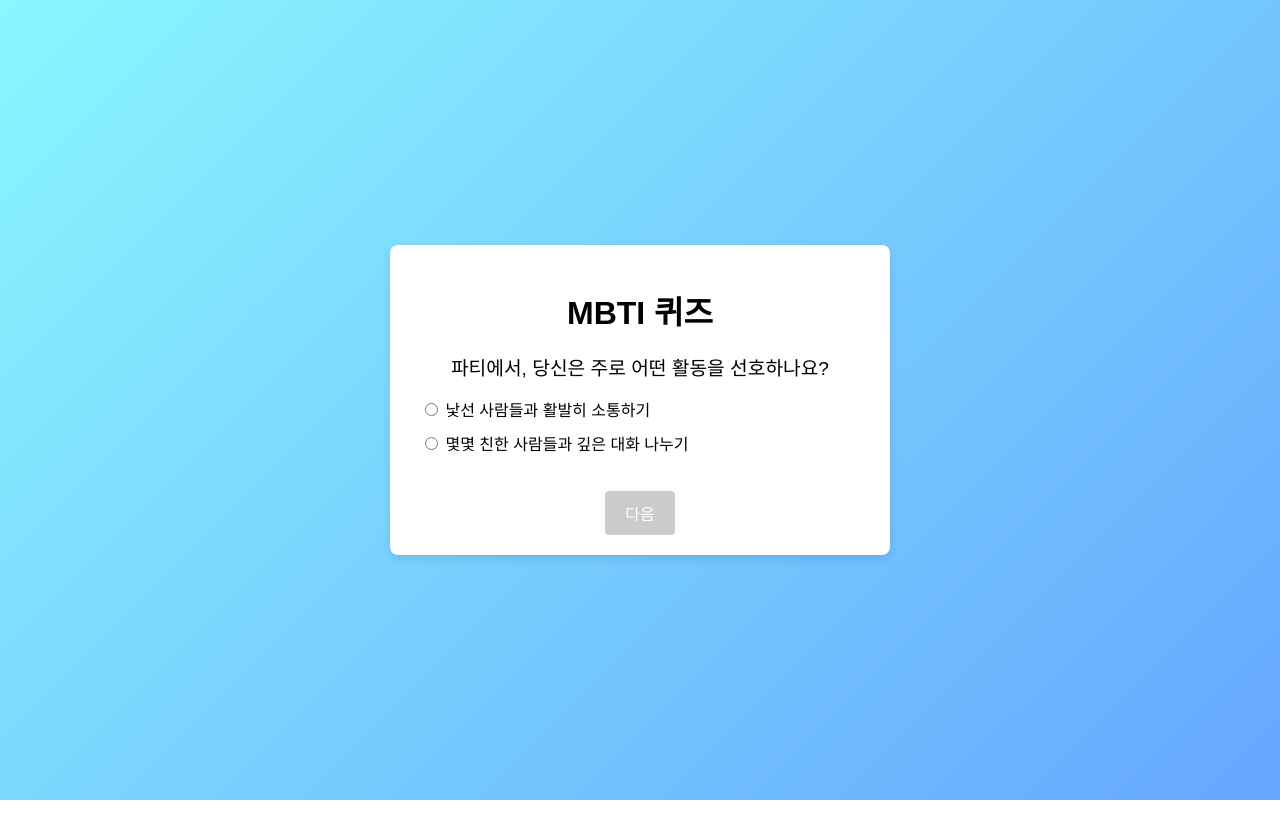
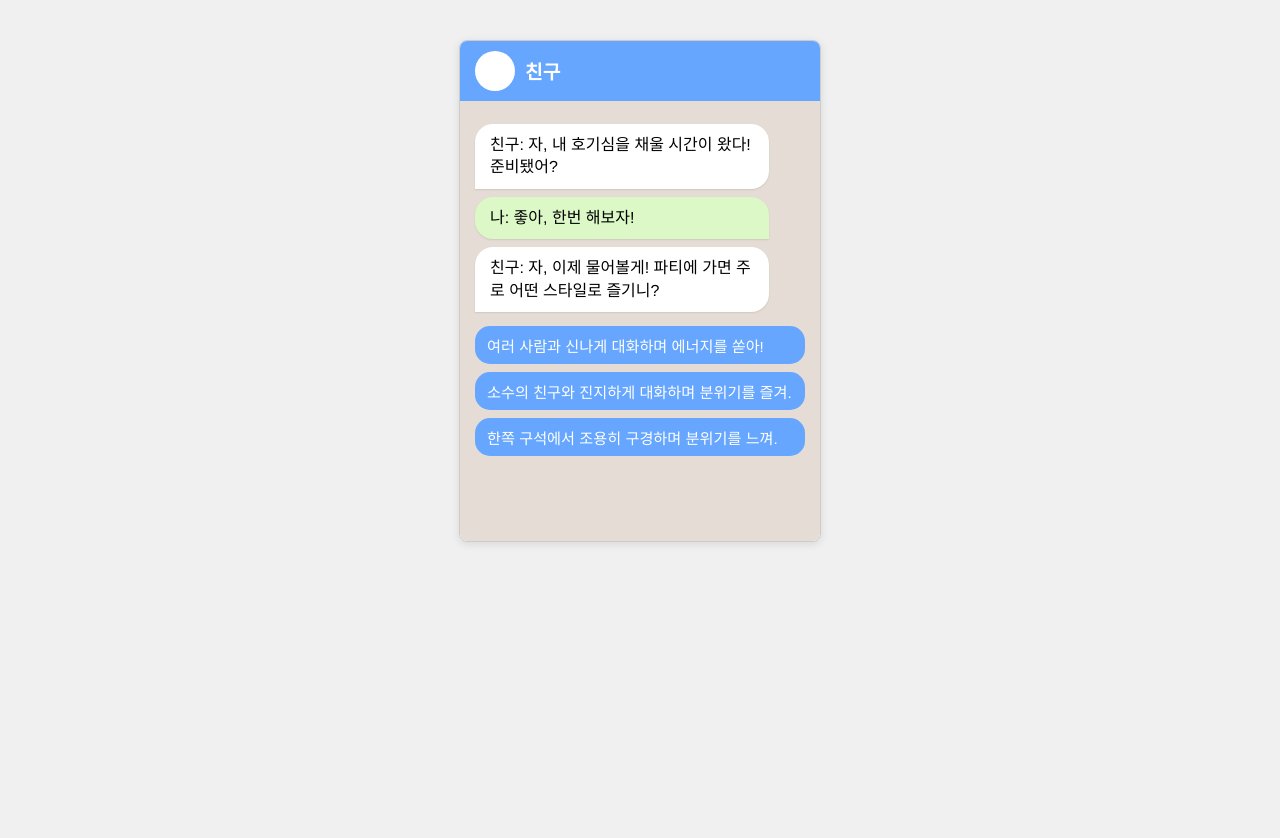
Before and after one commit to Dal0328/dajeong.github.io, a plain HTML site: page index.html in a window 1280 px wide. Both pictures are taken after a click on the button "퀴즈 시작하기". Before the commit the page ends 800 px from the top, so only its background shows below. Drawn offline with Linux system fonts and the light colour scheme.

Commit message:
Add files via upload

```diff
--- a/index.html
+++ b/index.html
@@ -8,9 +8,25 @@
 </head>
 <body>
 <div class="container">
-    <h1>MBTI 퀴즈</h1>
-    <div id="quiz-container">
+    <!-- 시작 페이지 (클린 UI) -->
+    <div id="start-page" class="start-page">
+        <h1>MBTI 퀴즈</h1>
         <button id="start-btn">퀴즈 시작하기</button>
+    </div>
+    <!-- 채팅 페이지 (상황극 형식) -->
+    <div id="chat-page" class="chat-page" style="display: none;">
+        <div class="header">
+            <div class="profile-icon"></div>
+            <div class="title">친구</div>
+        </div>
+        <div class="chat-container" id="chat-container">
+            <!-- 대화 내용이 표시됩니다. -->
+        </div>
+    </div>
+    <!-- 결과 페이지 (클린 UI) -->
+    <div id="result-page" class="result-page" style="display: none;">
+        <h2 id="result-text"></h2>
+        <button id="restart-btn">다시 시작하기</button>
     </div>
 </div>
 <script src="script.js"></script>
--- a/script.js
+++ b/script.js
@@ -1,171 +1,208 @@
-// 질문 배열 정의 (각 질문은 두 가지 선택지를 가집니다)
-// 각 질문은 MBTI의 네 가지 차원(E/I, S/N, T/F, J/P) 중 하나에 해당합니다.
+// MBTI 퀴즈 질문 배열 (각 질문은 한 차원에 해당하며, 세 가지 선택지가 주어집니다)
+// 각 질문에서 option 1과 2는 기본 선택, option 3은 "둘 다" 혹은 "상황에 따라"의 느낌을 줍니다.
 const questions = [
     {
-        question: "파티에서, 당신은 주로 어떤 활동을 선호하나요?",
+        question: "파티에 가면 주로 어떤 스타일로 즐기니?",
         options: [
-            { text: "낯선 사람들과 활발히 소통하기", letter: "E" },
-            { text: "몇몇 친한 사람들과 깊은 대화 나누기", letter: "I" }
+            { text: "여러 사람과 신나게 대화하며 에너지를 쏟아!", letter: "E" },
+            { text: "소수의 친구와 진지하게 대화하며 분위기를 즐겨.", letter: "I" },
+            { text: "한쪽 구석에서 조용히 구경하며 분위기를 느껴.", letter: "I" }
         ]
     },
     {
-        question: "현재의 세부사항에 집중하나요, 아니면 미래의 가능성에 주목하나요?",
+        question: "새로운 정보를 접할 때 어떤 방식이 더 끌려?",
         options: [
-            { text: "현재의 세부사항", letter: "S" },
-            { text: "미래의 가능성", letter: "N" }
+            { text: "구체적인 사실과 디테일에 빠져들어.", letter: "S" },
+            { text: "아이디어와 가능성에 흥분해.", letter: "N" },
+            { text: "상황에 따라 다르지만 보통은 사실적인 걸 선호해.", letter: "S" }
         ]
     },
     {
-        question: "결정을 내릴 때 주로 무엇에 의존하나요?",
+        question: "결정을 내릴 때 네 기준은 뭐야?",
         options: [
-            { text: "논리와 객관적 기준", letter: "T" },
-            { text: "개인적 감정과 가치관", letter: "F" }
+            { text: "논리와 객관적 분석, 그게 다야.", letter: "T" },
+            { text: "감정과 직감이 내 선택을 이끌어.", letter: "F" },
+            { text: "둘 다 쓰지만, 결국은 이성이 승리해.", letter: "T" }
         ]
     },
     {
-        question: "일정을 짤 때, 당신은 어떤 방식을 선호하나요?",
+        question: "일정을 계획할 때 어떤 방식을 선호해?",
         options: [
-            { text: "미리 계획을 세워 철저히 따르기", letter: "J" },
-            { text: "즉흥적으로 유동적으로 행동하기", letter: "P" }
+            { text: "체계적이고 미리 계획하는 게 편해.", letter: "J" },
+            { text: "즉흥적으로 그때그때 결정하는 게 재밌어.", letter: "P" },
+            { text: "계획도 좋지만, 유연함도 필요하지.", letter: "J" }
         ]
     },
     {
-        question: "에너지를 얻을 때, 당신은 무엇에 의존하나요?",
+        question: "친구들과 만날 때 어떤 스타일이 더 끌려?",
         options: [
-            { text: "다양한 사람들과의 만남", letter: "E" },
-            { text: "혼자만의 시간", letter: "I" }
+            { text: "새로운 사람들과 만나며 에너지 충전!", letter: "E" },
+            { text: "익숙한 친구들과 편안하게 수다 떨어.", letter: "I" },
+            { text: "때론 혼자만의 시간도 즐겨.", letter: "I" }
         ]
     },
     {
-        question: "당신은 보통 무엇을 신뢰하나요?",
+        question: "정보를 기억할 때 어떤 방식이 더 편해?",
         options: [
-            { text: "과거의 경험", letter: "S" },
-            { text: "직감과 느낌", letter: "N" }
+            { text: "실제 경험과 구체적인 기억에 의존해.", letter: "S" },
+            { text: "아이디어와 상상력이 내 머릿속을 채워.", letter: "N" },
+            { text: "경험도 중요하고 상상도 자극적이야.", letter: "S" }
         ]
     },
     {
-        question: "토론 중, 당신은 주로 어떤 전략을 사용하나요?",
+        question: "토론할 때 의견을 표현하는 스타일은?",
         options: [
-            { text: "논리적 근거 제시", letter: "T" },
-            { text: "감정의 영향 고려", letter: "F" }
+            { text: "논리와 근거로 상대를 설득해.", letter: "T" },
+            { text: "감성과 공감으로 대화를 이끌어.", letter: "F" },
+            { text: "상황에 따라 논리와 감성을 조합해.", letter: "T" }
         ]
     },
     {
-        question: "프로젝트를 진행할 때, 당신은 어떻게 계획하나요?",
+        question: "프로젝트 진행 시 어떤 스타일이 맞아?",
         options: [
-            { text: "구체적인 계획 수립", letter: "J" },
-            { text: "상황에 맞춰 즉흥적으로 진행", letter: "P" }
-        ]
-    },
-    {
-        question: "사회적 상황에서, 당신은 무엇을 더 즐기나요?",
-        options: [
-            { text: "새로운 사람들과의 만남", letter: "E" },
-            { text: "친숙한 사람들과의 대화", letter: "I" }
-        ]
-    },
-    {
-        question: "정보를 다룰 때, 당신은 주로 어떤 접근을 선호하나요?",
-        options: [
-            { text: "구체적인 사실에 집중", letter: "S" },
-            { text: "추상적 이론에 몰두", letter: "N" }
-        ]
-    },
-    {
-        question: "피드백을 줄 때, 당신은 보통 어떻게 표현하나요?",
-        options: [
-            { text: "직설적으로 표현", letter: "T" },
-            { text: "상대방의 감정을 배려", letter: "F" }
-        ]
-    },
-    {
-        question: "일정 관리에 대해, 당신은 어느 쪽에 더 익숙한가요?",
-        options: [
-            { text: "철저한 계획과 조직", letter: "J" },
-            { text: "유연한 대처와 변화", letter: "P" }
+            { text: "미리 계획을 세워 체계적으로 움직여.", letter: "J" },
+            { text: "상황에 따라 유연하게 대처해.", letter: "P" },
+            { text: "일단 시작해보고 그때그때 조절해.", letter: "P" }
         ]
     }
 ];
 
 let currentQuestion = 0;
-// 각 MBTI 차원의 점수를 저장합니다.
 const scores = { E: 0, I: 0, S: 0, N: 0, T: 0, F: 0, J: 0, P: 0 };
 
-const quizContainer = document.getElementById('quiz-container');
+// DOM 요소 가져오기
+const startPage = document.getElementById('start-page');
+const chatPage = document.getElementById('chat-page');
+const resultPage = document.getElementById('result-page');
+const chatContainer = document.getElementById('chat-container');
 const startBtn = document.getElementById('start-btn');
+const restartBtn = document.getElementById('restart-btn');
 
-startBtn.addEventListener('click', startQuiz);
-
-function startQuiz() {
-    // 시작 버튼을 숨기고 첫 번째 질문을 보여줍시다.
-    startBtn.style.display = 'none';
-    showQuestion();
+// 채팅창 초기화 (이전 내용 제거)
+function clearChat() {
+    chatContainer.innerHTML = '';
 }
 
-function showQuestion() {
-    quizContainer.innerHTML = '';
-    // 아직 질문이 남아있다면 현재 질문을 표시합니다.
-    if (currentQuestion < questions.length) {
-        const q = questions[currentQuestion];
+// 채팅 말풍선 추가 (타입: 'system' 또는 'user')
+// animation 효과는 CSS @keyframes fadeIn으로 처리됨
+function addMessage(text, type) {
+    const messageEl = document.createElement('div');
+    messageEl.classList.add('message', type);
+    messageEl.textContent = text;
+    chatContainer.appendChild(messageEl);
+    chatContainer.scrollTop = chatContainer.scrollHeight;
+}
 
-        const questionEl = document.createElement('div');
-        questionEl.className = 'question';
-        questionEl.textContent = q.question;
-        quizContainer.appendChild(questionEl);
+// 각 질문마다 2~3번의 대화 흐름(상황극)을 랜덤하게 구성합니다.
+function showQuestionConversation() {
+    clearChat();
+    const q = questions[currentQuestion];
 
-        const optionsList = document.createElement('ul');
-        optionsList.className = 'options';
+    // 첫 질문은 고정되지 않고 랜덤한 인삿말을 사용합니다.
+    const firstFriendMsgs = [
+        "친구: 야, 오늘 너의 성향을 한번 파헤쳐보자고!",
+        "친구: 헐, 너도 이런 성격이었어? 한번 물어볼게!",
+        "친구: 자, 내 호기심을 채울 시간이 왔다! 준비됐어?"
+    ];
+    const firstUserMsgs = [
+        "나: 뭐야, 갑자기 왜 이래?",
+        "나: 좋아, 한번 해보자!",
+        "나: 나도 궁금한데? 시작해!"
+    ];
 
-        q.options.forEach(option => {
-            const li = document.createElement('li');
-            const label = document.createElement('label');
-            const radio = document.createElement('input');
-            radio.type = 'radio';
-            radio.name = 'option';
-            radio.value = option.letter;
-            label.appendChild(radio);
-            label.appendChild(document.createTextNode(' ' + option.text));
-            li.appendChild(label);
-            optionsList.appendChild(li);
-        });
-        quizContainer.appendChild(optionsList);
+    // 후속 대화 메시지 (모든 질문에 공통)
+    const followUpFriendMsgs = [
+        "친구: 그럼, 이번 질문! " + q.question,
+        "친구: 알겠어, 다음 질문! " + q.question,
+        "친구: 자, 이제 물어볼게! " + q.question
+    ];
+    const followUpUserMsgs = [
+        "나: 흠, 재미있겠다. 말해봐!",
+        "나: 오, 그럼 어떻게 대답해야 할지?",
+        "나: 에이, 기대된다!"
+    ];
 
-        const nextBtn = document.createElement('button');
-        nextBtn.textContent = currentQuestion === questions.length - 1 ? '결과 보기' : '다음';
-        nextBtn.disabled = true;
-        quizContainer.appendChild(nextBtn);
-
-        // 옵션 선택 시 다음 버튼 활성화
-        const radios = document.getElementsByName('option');
-        radios.forEach(radio => {
-            radio.addEventListener('change', () => {
-                nextBtn.disabled = false;
-            });
-        });
-
-        nextBtn.addEventListener('click', () => {
-            // 선택된 답안을 확인하여 해당 점수를 추가합니다.
-            radios.forEach(radio => {
-                if (radio.checked) {
-                    scores[radio.value]++;
-                }
-            });
-            currentQuestion++;
-            showQuestion();
-        });
+    if (currentQuestion === 0) {
+        // 첫 질문: 랜덤하게 인삿말 교환 후 질문 제시
+        addMessage(firstFriendMsgs[Math.floor(Math.random() * firstFriendMsgs.length)], "system");
+        setTimeout(() => {
+            addMessage(firstUserMsgs[Math.floor(Math.random() * firstUserMsgs.length)], "user");
+        }, 700);
+        setTimeout(() => {
+            addMessage(followUpFriendMsgs[Math.floor(Math.random() * followUpFriendMsgs.length)], "system");
+            showOptionsForCurrentQuestion();
+        }, 1400);
     } else {
-        // 모든 질문이 완료된 경우 결과를 표시합니다.
-        showResult();
+        // 후속 질문: 2~3번의 대화 흐름을 추가합니다.
+        addMessage("친구: 자, 오늘은 또 뭐가 궁금한지 알아보자!", "system");
+        setTimeout(() => {
+            addMessage(followUpUserMsgs[Math.floor(Math.random() * followUpUserMsgs.length)], "user");
+        }, 600);
+        setTimeout(() => {
+            addMessage("친구: 좋아, 그럼 이번 질문! " + q.question, "system");
+            showOptionsForCurrentQuestion();
+        }, 1200);
     }
 }
 
+// 현재 질문의 선택지를 보여줍니다. 선택 후 선택지 영역은 바로 제거됩니다.
+function showOptionsForCurrentQuestion() {
+    const q = questions[currentQuestion];
+    const optionsDiv = document.createElement('div');
+    optionsDiv.classList.add('options-container');
+
+    q.options.forEach(option => {
+        const btn = document.createElement('button');
+        btn.textContent = option.text;
+        btn.addEventListener('click', () => {
+            // 선택 후 선택지 제거
+            optionsDiv.remove();
+            // 사용자의 선택을 즉시 채팅창에 추가
+            addMessage("나: " + option.text, "user");
+            // 해당 선택지의 점수 누적
+            scores[option.letter]++;
+            // 다음 질문 또는 결과로 넘어가기 전 잠시 대기
+            setTimeout(() => {
+                currentQuestion++;
+                if (currentQuestion < questions.length) {
+                    showQuestionConversation();
+                } else {
+                    showResult();
+                }
+            }, 1000);
+        });
+        optionsDiv.appendChild(btn);
+    });
+    chatContainer.appendChild(optionsDiv);
+    chatContainer.scrollTop = chatContainer.scrollHeight;
+}
+
+// 최종 결과 계산 후 결과 페이지에 표시 (채팅 UI는 사용하지 않습니다)
 function showResult() {
-    // 각 차원별 점수를 비교하여 최종 MBTI 유형을 결정합니다.
     const type =
         (scores.E >= scores.I ? 'E' : 'I') +
         (scores.S >= scores.N ? 'S' : 'N') +
         (scores.T >= scores.F ? 'T' : 'F') +
         (scores.J >= scores.P ? 'J' : 'P');
 
-    quizContainer.innerHTML = `<h2>당신의 MBTI 유형은 ${type} 입니다!</h2>`;
+    chatPage.style.display = "none";
+    resultPage.style.display = "block";
+    document.getElementById("result-text").textContent = "결과: 당신의 MBTI 유형은 " + type + "입니다.";
 }
+
+// 시작 버튼 클릭 시 시작 페이지 숨기고 채팅 페이지로 전환
+startBtn.addEventListener('click', () => {
+    startPage.style.display = "none";
+    chatPage.style.display = "flex";
+    showQuestionConversation();
+});
+
+// 다시 시작 버튼 클릭 시 초기화 후 시작 페이지로 복귀
+restartBtn.addEventListener('click', () => {
+    currentQuestion = 0;
+    for (let key in scores) {
+        scores[key] = 0;
+    }
+    resultPage.style.display = "none";
+    startPage.style.display = "block";
+});
--- a/style.css
+++ b/style.css
@@ -1,63 +1,122 @@
-* {
-    box-sizing: border-box;
-    font-family: Arial, sans-serif;
+/* 기본 리셋 및 폰트 */
+body, html {
+    margin: 0;
+    padding: 0;
+    font-family: 'Helvetica', sans-serif;
+    background: #f0f0f0;
+    height: 100%;
+}
+.container {
+    width: 360px;
+    margin: 40px auto;
+    background: #fff;
+    border: 1px solid #ccc;
+    border-radius: 8px;
+    overflow: hidden;
+    box-shadow: 0 2px 8px rgba(0,0,0,0.1);
 }
 
-body {
-    margin: 0;
-    padding: 0;
-    background: linear-gradient(135deg, #89f7fe, #66a6ff);
+/* 시작 페이지 & 결과 페이지 (클린 UI) */
+.start-page, .result-page {
+    padding: 20px;
+    text-align: center;
+}
+.start-page h1, .result-page h2 {
+    margin-bottom: 20px;
+}
+.start-page button, .result-page button {
+    padding: 10px 20px;
+    font-size: 1em;
+    background: #66a6ff;
+    color: #fff;
+    border: none;
+    border-radius: 4px;
+    cursor: pointer;
+}
+.start-page button:hover, .result-page button:hover {
+    background: #89f7fe;
+}
+
+/* 채팅 페이지 스타일 */
+.chat-page {
+    display: flex;
+    flex-direction: column;
+    height: 500px; /* 전체 채팅 페이지 높이 */
+}
+.header {
+    background: #66a6ff;
+    color: #fff;
+    padding: 10px 15px;
     display: flex;
     align-items: center;
-    justify-content: center;
-    height: 100vh;
+}
+.profile-icon {
+    width: 40px;
+    height: 40px;
+    background: #fff;
+    border-radius: 50%;
+    margin-right: 10px;
+}
+.title {
+    font-size: 1.2em;
+    font-weight: bold;
+}
+.chat-container {
+    flex: 1;
+    background: #e5ddd5;
+    padding: 15px;
+    overflow-y: auto;
+    height: 400px; /* 고정 높이 */
 }
 
-.container {
-    background-color: #fff;
-    padding: 20px 30px;
-    border-radius: 8px;
-    box-shadow: 0 4px 10px rgba(0,0,0,0.1);
-    max-width: 500px;
-    width: 100%;
-    text-align: center;
+/* 채팅 말풍선 스타일 */
+.message {
+    max-width: 80%;
+    margin: 8px 0;
+    padding: 10px 15px;
+    border-radius: 18px;
+    line-height: 1.4;
+    word-wrap: break-word;
+    opacity: 0;
+    transform: translateY(10px);
+    animation: fadeIn 0.4s forwards;
+}
+@keyframes fadeIn {
+    to {
+        opacity: 1;
+        transform: translateY(0);
+    }
+}
+.message.system {
+    background: #fff;
+    align-self: flex-start;
+    border-bottom-left-radius: 0;
+    box-shadow: 0 1px 2px rgba(0,0,0,0.1);
+}
+.message.user {
+    background: #dcf8c6;
+    align-self: flex-end;
+    border-bottom-right-radius: 0;
+    box-shadow: 0 1px 2px rgba(0,0,0,0.1);
 }
 
-h1 {
-    margin-bottom: 20px;
+/* 선택지 버튼 컨테이너 */
+.options-container {
+    margin-top: 10px;
+    display: flex;
+    flex-direction: column;
 }
-
-.question {
-    font-size: 1.2em;
-    margin-bottom: 15px;
-}
-
-.options {
-    list-style: none;
-    padding: 0;
-}
-
-.options li {
-    margin: 10px 0;
+.options-container button {
+    background: #66a6ff;
+    border: none;
+    color: #fff;
+    padding: 8px 12px;
+    margin: 4px 0;
+    border-radius: 15px;
+    cursor: pointer;
+    font-size: 0.95em;
     text-align: left;
 }
-
-button {
-    background-color: #66a6ff;
-    border: none;
-    color: #fff;
-    padding: 10px 20px;
-    font-size: 1em;
-    border-radius: 4px;
-    cursor: pointer;
-    margin-top: 20px;
+.options-container button:hover {
+    background: #89f7fe;
 }
-
-button:hover {
-    background-color: #89f7fe;
-}
-
-button:disabled {
-    background-color: #ccc;
-    cursor: not-allowed;
-}
```
